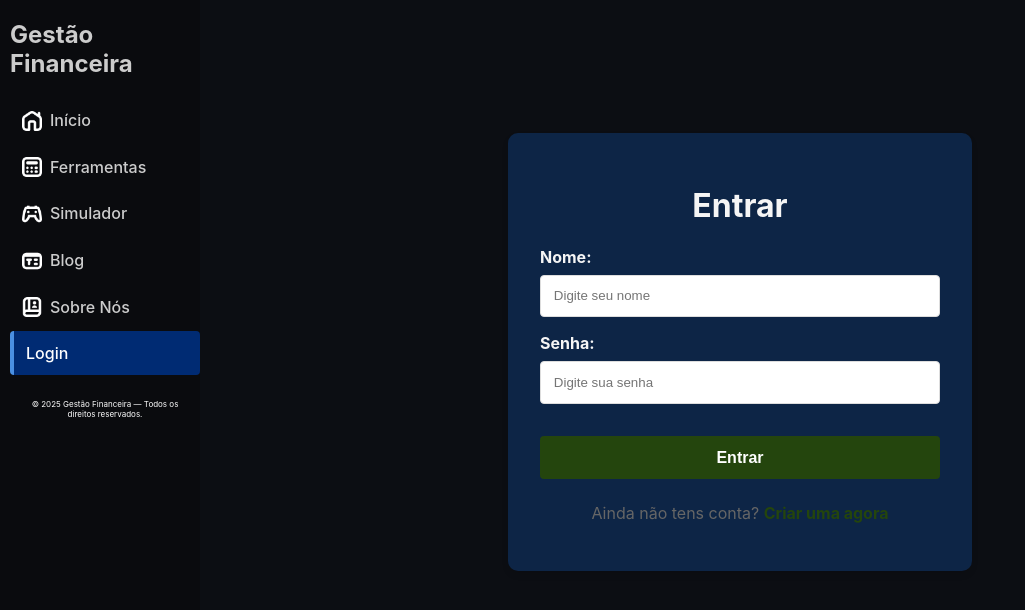
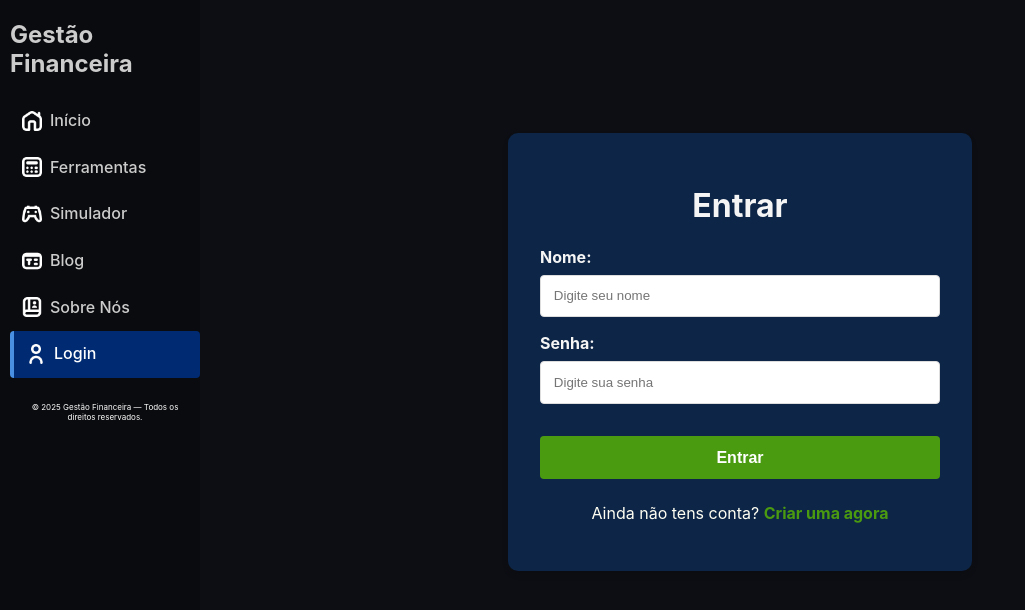
Before and after one commit to LUKOM-rgb/PW, a Vue app in the folder gestão-financeira/: page /login in a window 1280 px wide. Shown: the top 610 px of the page, without its empty margins (0-1025 px from the left). Built offline with nearby package versions, Linux system fonts and the light colour scheme.

Commit message:
sidebar locked, new colours and test review

```diff
--- a/gestão-financeira/db.json
+++ b/gestão-financeira/db.json
@@ -80,6 +80,46 @@
         "lastDate": null,
         "plays": 0
       }
+    },
+    {
+      "id": "b0de",
+      "name": "goncalo",
+      "password": "12345",
+      "xp": 30,
+      "level": 1,
+      "stats": {
+        "quiz_win": 0,
+        "calc_budget": 0,
+        "calc_total": 0,
+        "news_search": 0,
+        "news_fav": 4,
+        "stock_search": 0,
+        "types_used": []
+      },
+      "conquistas": [
+        "news_fav_1"
+      ],
+      "favoritos": [
+        {
+          "title": "Campbell & CO Investment Adviser LLC Sells 30,867 Shares of Bio-Techne Corp $TECH",
+          "url": "https://www.marketbeat.com/instant-alerts/filing-campbell-co-investment-adviser-llc-sells-30867-shares-of-bio-techne-corp-tech-2026-01-25/",
+          "date": "2026-01-25T23:10:54.508Z"
+        },
+        {
+          "title": "Picks and Shovels of the Bio-Revolution: A Deep Dive into Bio-Techne Corporation (TECH)",
+          "url": "https://markets.financialcontent.com/wral/article/finterra-2026-1-22-picks-and-shovels-of-the-bio-revolution-a-deep-dive-into-bio-techne-corporation-tech",
+          "date": "2026-01-25T23:10:57.008Z"
+        },
+        {
+          "title": "Exosomes Market Is Going to Boom |Thermo Fisher Scientific, Inc., Bio-Techne, QIAGEN",
+          "url": "https://www.openpr.com/news/4344194/exosomes-market-is-going-to-boom-thermo-fisher-scientific",
+          "date": "2026-01-25T23:11:00.347Z"
+        }
+      ],
+      "simulador": {
+        "lastDate": null,
+        "plays": 0
+      }
     }
   ]
 }
--- a/gestão-financeira/src/App.vue
+++ b/gestão-financeira/src/App.vue
@@ -59,7 +59,10 @@
           </li>
 
           <li v-if="!authStore.isAuthenticated">
-            <router-link to="/login" @click="fecharMenu">Login</router-link>
+            <router-link to="/login" @click="fecharMenu">
+              <img :src="imgPerfil" alt="Login" class="nav-icon">
+              <span>Login</span>
+            </router-link>
           </li>
 
           <li v-else>
@@ -86,7 +89,6 @@
 import { ref } from 'vue'
 import { RouterLink, RouterView } from 'vue-router'
 import { usarStoreAuth } from './stores/auth'
-
 import imgHome from './assets/house-chimney.png'
 import imgTools from './assets/calculator2.png'
 import imgConsole from './assets/console-controller.png'
@@ -98,7 +100,7 @@ import imgDashboard from './assets/dashboard-panel.png'
 
 const authStore = usarStoreAuth()
 
-// --- Lógica do Menu Mobile ---
+// Menu Mobile
 const menuAberto = ref(false)
 
 function toggleMenu() {
@@ -112,11 +114,12 @@ function fecharMenu() {
 </script>
 
 <style scoped>
-#app { display: flex; flex-direction: column; min-height: 100vh; background-color: #0c0e13; font-family: 'Inter', sans-serif; }
+#app { display: flex; flex-direction: column; min-height: 100vh; background-color: #0c0e13; font-family: 'Inter', sans-serif; padding-left: 200px; box-sizing: border-box;}
 .content-body { display: flex; flex: 1; color: #ccc; }
 
 /* Navbar Desktop (Padrão) */
-.navbar { width: 200px; background-color: #0a0b0e; flex-shrink: 0; display: flex; flex-direction: column; }
+.navbar { width: 200px; background-color: #0a0b0e; flex-shrink: 0; display: flex;
+flex-direction: column; position: fixed; top: 0; left: 0; height: 100vh;overflow-y: auto; }
 .navbar ul { position: -webkit-sticky; position: sticky; top: 0; padding-inline-start: 0; display: flex; flex-direction: column; padding-left: 10px; margin: 0; list-style: none; }
 .navbar a { color: #ccc; text-decoration: none; font-weight: 500; display: block; padding: 12px; border-radius: 4px; transition: 0.2s; }
 .navbar a:hover { background-color: #002b73; color: white; }
--- a/gestão-financeira/src/assets/styles.css
+++ b/gestão-financeira/src/assets/styles.css
@@ -58,7 +58,7 @@ ul {
 .btn-login {
   width: 100%;
   padding: 0.8rem;
-  background-color: #24450D;
+  background-color: #4b9b11;
   color: white;
   border: none;
   border-radius: 4px;
@@ -69,7 +69,7 @@ ul {
 }
 
 .btn-login:hover {
-  background-color: #24450D;
+  background-color: #3a8604;
 }
 
 .error-msg {
@@ -82,11 +82,11 @@ ul {
 
 .toggle-text {
   margin-top: 1.5rem;
-  color: #666;
+  color: #fffff3;
 }
 
 .toggle-text a {
-  color: #24450D;
+  color: #4b9b11;
   font-weight: bold;
 }
 
@@ -123,12 +123,16 @@ ul {
 }
 
 .btn-primary {
-  background-color: #27ae60;
+  background-color: #4b9b11;
   color: white;
   padding: 12px 24px;
   border-radius: 6px;
   font-weight: bold;
   transition: background 0.3s;
+}
+
+.btn-primary:hover {
+  background-color: #3a8604;
 }
 
 .btn-secondary {
--- a/gestão-financeira/src/router/index.js
+++ b/gestão-financeira/src/router/index.js
@@ -44,10 +44,10 @@ const router = createRouter({
       path: '/simulador',
       name: 'simulador',
       component: SimuladorView,
-      meta: { requiresAuth: true } // <--- Nova Rota Protegida
+      meta: { requiresAuth: true }
     },
 
-    // Rota EXCLUSIVA Admin
+    // Rota EXCLUSIVA do npAdmin
     {
       path: '/dashboard',
       name: 'dashboard',
```
Also changed, not shown: gestão-financeira/src/stores/acoes.js (line endings or trailing spaces), 1 other file (tests, documents, lock files or other folders).
